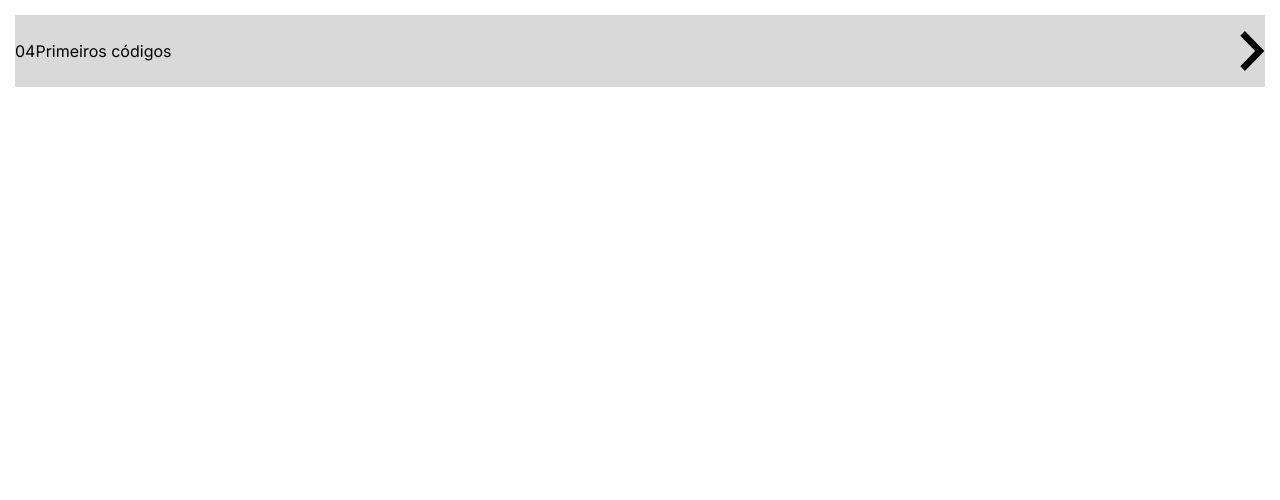
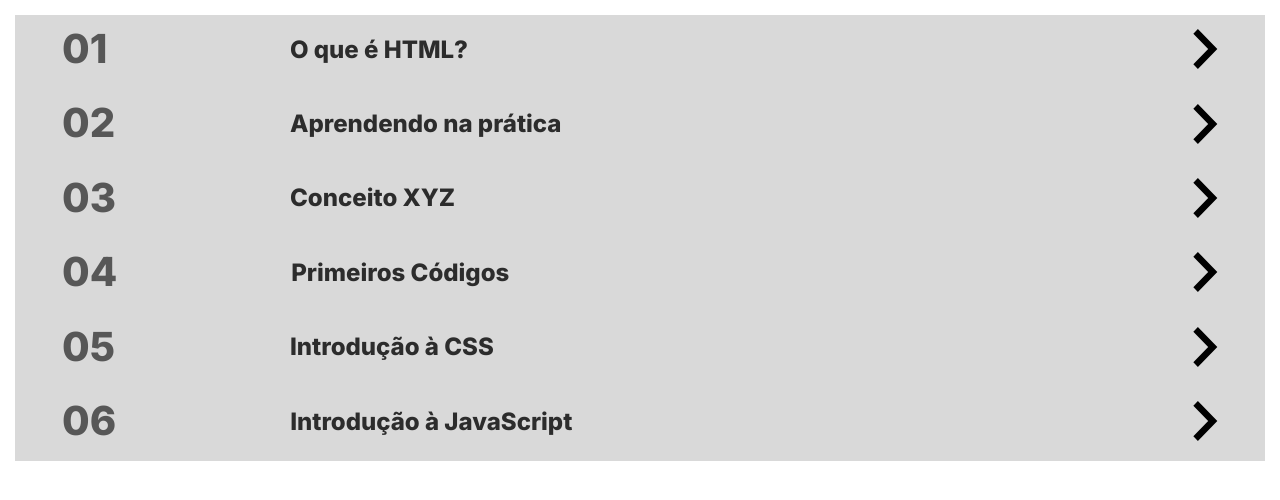
Before and after one commit to squad9-S4-2022/s9-orange-evolution-frontend, a Next.js app: page / in a window 1280 px wide. Shown: the top 500 px of the page. Built offline with nearby package versions, Linux system fonts and the light colour scheme.

Commit message:
feat(accordion): add props to component and add map() method to render data
FRONT-001

```diff
--- a/components/Accordion/Accordion.js
+++ b/components/Accordion/Accordion.js
@@ -2,9 +2,168 @@ import { Button } from '../Basics/Button';
 import { TypeShield } from '../TypeShield/TypeShield';
 import styles from './Accordion.module.scss';
 
-const Accordion = () => {
+const Accordion = ({ content }) => {
   return (
-    <>
+    <div className={styles.wrapper}>
+      {console.log(content.name)}
+      {content.map((element, index) => (
+        <details className={styles.details} key={content.name}>
+          <summary className={styles.summary}>
+            <p className={styles.title}>
+              <span className={styles.title__index}>
+                {`0${index + 1}`.slice(-2)}
+              </span>
+              <span className={styles.title__name}>{element.name}</span>
+            </p>
+            <img src='/img/more.svg' alt='' className={styles.summary__icon} />
+          </summary>
+          {element.courses?.map((course, index) => (
+            <div className={styles.item} key={`${course.courseName}${index}`}>
+              {console.log(course)}
+              <div className={styles.groupWrapper}>
+                <img src='/img/completed.svg' alt='' className={styles.icon} />
+                <div className={styles.group1}>
+                  <header className={styles.header}>
+                    <p className={styles.header__title}>{course.courseName}</p>
+                    <p className={styles.header__subtitle}>
+                      - Tempo estimado: {course.estimatedTime}.
+                    </p>
+                  </header>
+                  <div className={styles.topics}>
+                    <p>Assunto abordado: {course.coveredTopics}</p>
+                  </div>
+                </div>
+                <div className={styles.group2}>
+                  <Button label='Glossário' />
+                </div>
+              </div>
+
+              <div className={styles.type_button}>
+                <TypeShield label={course.type} />
+                <Button label='Iniciar' />
+              </div>
+            </div>
+          ))}
+        </details>
+      ))}
+      {/* <details className={styles.details}>
+        <summary className={styles.summary}>
+          <p>
+            <span>04</span>
+            <span>Primeiros códigos</span>
+          </p>
+          <img src='/img/more.svg' alt='' />
+        </summary>
+        <div className={styles.item}>
+          <div className={styles.groupWrapper}>
+            <img src='/img/completed.svg' alt='' className={styles.icon} />
+            <div className={styles.group1}>
+              <header className={styles.header}>
+                <p className={styles.header__title}>HTML Attribute</p>
+                <p className={styles.header__subtitle}>
+                  - Tempo estimado: 16 min.
+                </p>
+              </header>
+              <div className={styles.topics}>
+                <p>Assunto abordado: </p>
+                <pre>
+                  <code> &lt;input&gt;; &lt;form&gt;; &lt;body&gt;</code>
+                </pre>
+              </div>
+            </div>
+            <div className={styles.group2}>
+              <Button label='Glossário' />
+            </div>
+          </div>
+
+          <div className={styles.type_button}>
+            <TypeShield label='artigo' />
+            <Button label='Iniciar' />
+          </div>
+        </div>
+        <div className={styles.item}>
+          <div className={styles.groupWrapper}>
+            <img src='/img/todo.svg' alt='' className={styles.icon} />
+            <div className={styles.group1}>
+              <header className={styles.header}>
+                <p className={styles.header__title}>HTML Attribute</p>
+                <p className={styles.header__subtitle}>
+                  - Tempo estimado: 16 min.
+                </p>
+              </header>
+              <div className={styles.topics}>
+                <p>Assunto abordado: </p>
+                <pre>
+                  <code> &lt;input&gt;; &lt;form&gt;; &lt;body&gt;</code>
+                </pre>
+              </div>
+            </div>
+            <div className={styles.group2}>
+              <Button label='Glossário' />
+            </div>
+          </div>
+
+          <div className={styles.type_button}>
+            <TypeShield label='video' />
+            <Button label='Iniciar' />
+          </div>
+        </div>
+        <div className={styles.item}>
+          <div className={styles.groupWrapper}>
+            <img src='/img/todo.svg' alt='' className={styles.icon} />
+            <div className={styles.group1}>
+              <header className={styles.header}>
+                <p className={styles.header__title}>HTML Attribute</p>
+                <p className={styles.header__subtitle}>
+                  - Tempo estimado: 16 min.
+                </p>
+              </header>
+              <div className={styles.topics}>
+                <p>Assunto abordado: </p>
+                <pre>
+                  <code> &lt;input&gt;; &lt;form&gt;; &lt;body&gt;</code>
+                </pre>
+              </div>
+            </div>
+            <div className={styles.group2}>
+              <Button label='Glossário' />
+            </div>
+          </div>
+
+          <div className={styles.type_button}>
+            <TypeShield label='podcast' />
+            <Button label='Iniciar' />
+          </div>
+        </div>
+        <div className={styles.item}>
+          <div className={styles.groupWrapper}>
+            <img src='/img/todo.svg' alt='' className={styles.icon} />
+            <div className={styles.group1}>
+              <header className={styles.header}>
+                <p className={styles.header__title}>HTML Attribute</p>
+                <p className={styles.header__subtitle}>
+                  - Tempo estimado: 16 min.
+                </p>
+              </header>
+              <div className={styles.topics}>
+                <p>Assunto abordado: </p>
+                <pre>
+                  <code> &lt;input&gt;; &lt;form&gt;; &lt;body&gt;</code>
+                </pre>
+              </div>
+            </div>
+            <div className={styles.group2}>
+              <Button label='Glossário' />
+            </div>
+          </div>
+
+          <div className={styles.type_button}>
+            <TypeShield label='curso' />
+            <Button label='Iniciar' />
+          </div>
+        </div>
+      </details>
+
       <details className={styles.details}>
         <summary className={styles.summary}>
           <p>
@@ -121,8 +280,8 @@ const Accordion = () => {
             <Button label='Iniciar' />
           </div>
         </div>
-      </details>
-    </>
+      </details> */}
+    </div>
   );
 };
 
--- a/components/Accordion/Accordion.module.scss
+++ b/components/Accordion/Accordion.module.scss
@@ -1,4 +1,10 @@
 @import '../../styles/base';
+
+.wrapper {
+  display: flex;
+  flex-direction: column;
+  flex-grow: 1;
+}
 
 .details {
   // border: 1px solid red;
@@ -22,10 +28,30 @@
   align-items: center;
   justify-content: space-between;
   background-color: $gray-200;
-  color: black;
   position: relative;
   cursor: pointer;
   width: 100%;
+  padding: calculateRem(10px) calculateRem(47px) calculateRem(16px);
+  font-weight: 700;
+}
+
+.title {
+  display: flex;
+  align-items: center;
+  gap: calculateRem(174px);
+
+  &__index {
+    font-size: calculateRem(40px);
+    line-height: calculateRem(48.41px);
+    color: $black-60;
+    min-width: calculateRem(54px);
+  }
+
+  &__name {
+    font-size: calculateRem(24px);
+    line-height: calculateRem(29.05px);
+    color: $black-80;
+  }
 }
 
 .groupWrapper {
--- a/pages/index.js
+++ b/pages/index.js
@@ -1,6 +1,47 @@
 import Head from 'next/head';
 import { Accordion } from '../components/Accordion/Accordion';
 import { HomeCard } from '../components/HomeCard/HomeCard';
+
+const content = [
+  { name: 'O que é HTML?' },
+  { name: 'Aprendendo na prática' },
+  { name: 'Conceito XYZ' },
+  {
+    name: 'Primeiros Códigos',
+    courses: [
+      {
+        courseName: 'HTML attribute',
+        estimatedTime: '14 minutos',
+        coveredTopics: '<input>; <form>; <body>',
+        isOriginal: true,
+        type: 'artigo',
+      },
+      {
+        courseName: 'HTML attribute',
+        estimatedTime: '15 minutos',
+        coveredTopics: '<input>; <form>; <body>',
+        isOriginal: false,
+        type: 'video',
+      },
+      {
+        courseName: 'HTML attribute',
+        estimatedTime: '16 minutos',
+        coveredTopics: '<input>; <form>; <body>',
+        isOriginal: false,
+        type: 'podcast',
+      },
+      {
+        courseName: 'HTML attribute',
+        estimatedTime: '16 minutos',
+        coveredTopics: '<input>; <form>; <body>',
+        isOriginal: false,
+        type: 'curso',
+      },
+    ],
+  },
+  { name: 'Introdução à CSS' },
+  { name: 'Introdução à JavaScript' },
+];
 
 export default function Home() {
   return (
@@ -35,7 +76,7 @@ export default function Home() {
           hours='74'
         /> */}
 
-        <Accordion />
+        <Accordion content={content} />
       </div>
     </>
   );
```
